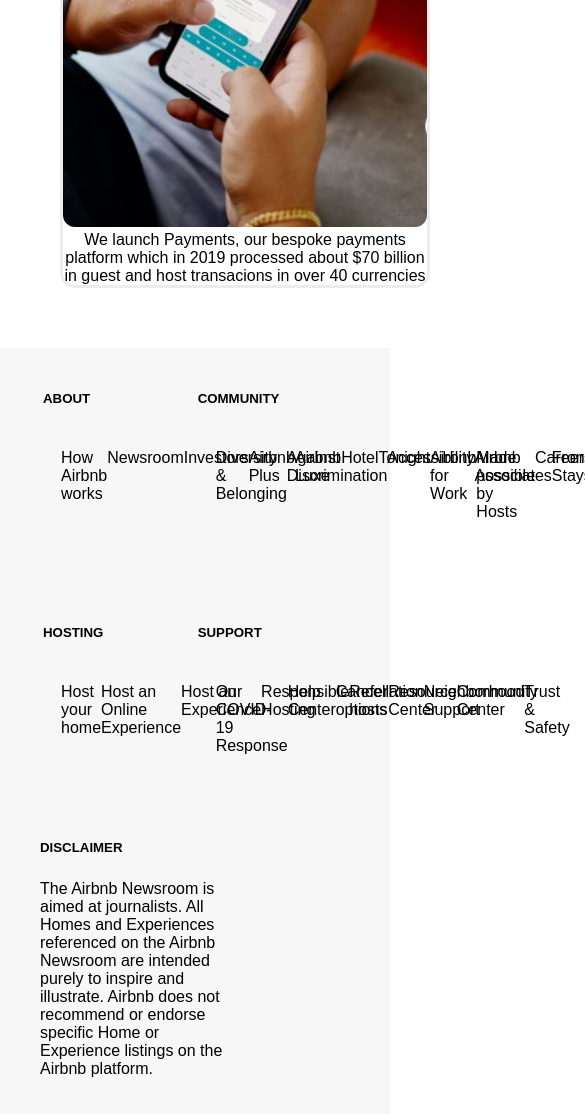
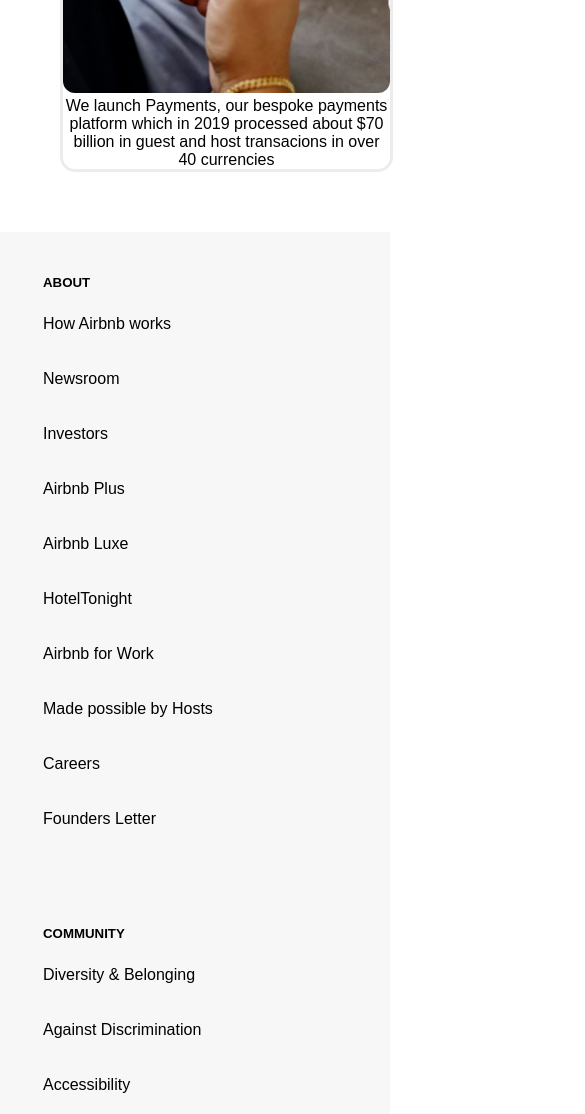
Before and after one commit to Tcastano/DAW_p-LLMM-A4-Tizziano_Nahuel, a plain HTML site: page paginacompleta/index.html in a window 390 px wide. Shown: the part 5895-7009 px from the top of the page, 585 px wide, since content can reach past the window. Drawn offline with Linux system fonts and the light colour scheme.

Commit message:
Add files via upload

```diff
--- a/paginacompleta/csspagina.css
+++ b/paginacompleta/csspagina.css
@@ -152,26 +152,31 @@ h2{
 }
 #footer{
     background-color: rgb(247, 247, 247);
-    height: 770px;
 }
-#direcciones{
-    width: 100%;
-    height: 100%;
+#listasfooter {
+    margin-bottom: 12px;
+    display: flex;
+    gap: 12px;
 }
 .lista{
-    display: inline-block;
-    width: 18%;
+    width: 100%;
     padding: 3px;
     border-radius: 15px;
     margin:40px;
     text-align: left;
     vertical-align: top;
 }
+.lista ul {
+    list-style-type: none;
+    display: flex;
+    flex-direction: column;
+    gap: 12px;
+}
 .lista li{
     margin-top: 25px;
     list-style: none;
 }
-.lista a{
+#footer a{
     text-decoration:none;
     color: black;
 }
@@ -216,8 +221,9 @@ h2{
 .imagenes a:hover{
     text-decoration: underline;
 }
-.lista a:hover{
+#footer a:hover{
     text-decoration: underline;
+    background-color: rgb(90, 90, 90,0.15);
 }
 #logo:hover {
     background-color: rgba(174, 174, 174, 0.15);
@@ -236,19 +242,11 @@ h2{
         display: inline-block;
         height: 100%;
         width: 35%;
-        border-radius: 15px;
         margin:50px;
-        text-align: center;
-        text-decoration: none;
-        vertical-align: top;
-        background-color: rgb(255, 255, 255);
-        border-style: solid;
-        border-color: rgb(236, 236, 236);
     }
     .fechas img{
         width: 100%;
         height: 80%;
-        border-radius: 12px;
     }
 
 }
@@ -281,17 +279,10 @@ h2{
     #tarjetas{
         height: 100%;
         width: 100%;
-        background-color: rgba(231, 231, 231, 0.9);
-        padding-top: 24px;
-        padding-bottom: 20px;
-        border-radius: 15px;
+
     }
     .recuadro  {
         display: inline-block;
-        vertical-align: top;
-        padding:15px;
-        margin: 13px;
-        background-color: rgb(255, 255, 255);
         width: 90%;
         height: 220px;
 
@@ -303,29 +294,32 @@ h2{
     .fechas{
         display: inline-block;
         height: 100%;
-        width: 100%;
-        border-radius: 15px;
+        width: 90%;
+
         margin:50px;
-        text-align: center;
-        text-decoration: none;
-        vertical-align: top;
-        background-color: rgb(255, 255, 255);
-        border-style: solid;
-        border-color: rgb(236, 236, 236);
+
     }
     .fechas img{
         width: 100%;
         height: 100%;
         border-radius: 12px;
     }
-    #direciones{
-        display: flex;
+    footer {
+        background-color: gray;
+        padding: 24px;
+    }
+
+    #listasfooter {
         flex-direction: column;
     }
-    .lista ul{
-        display: flex;
+    .lista ul {
         flex-direction: row;
-        margin: 8px;
-        padding: 10px;
+        flex-wrap: wrap;
     }
 }
+@media (max-width: 400px) {
+    .lista ul {
+        flex-direction: column;
+        flex-wrap: nowrap;
+    }
+}
--- a/paginacompleta/index.html
+++ b/paginacompleta/index.html
@@ -130,7 +130,7 @@
         </div>
     </div>
     <div id="footer">
-        <div id="Direcciones">
+        <div id="listasfooter">
             <div class="lista">
                 <h5>ABOUT</h5>
                 <ul>
```
